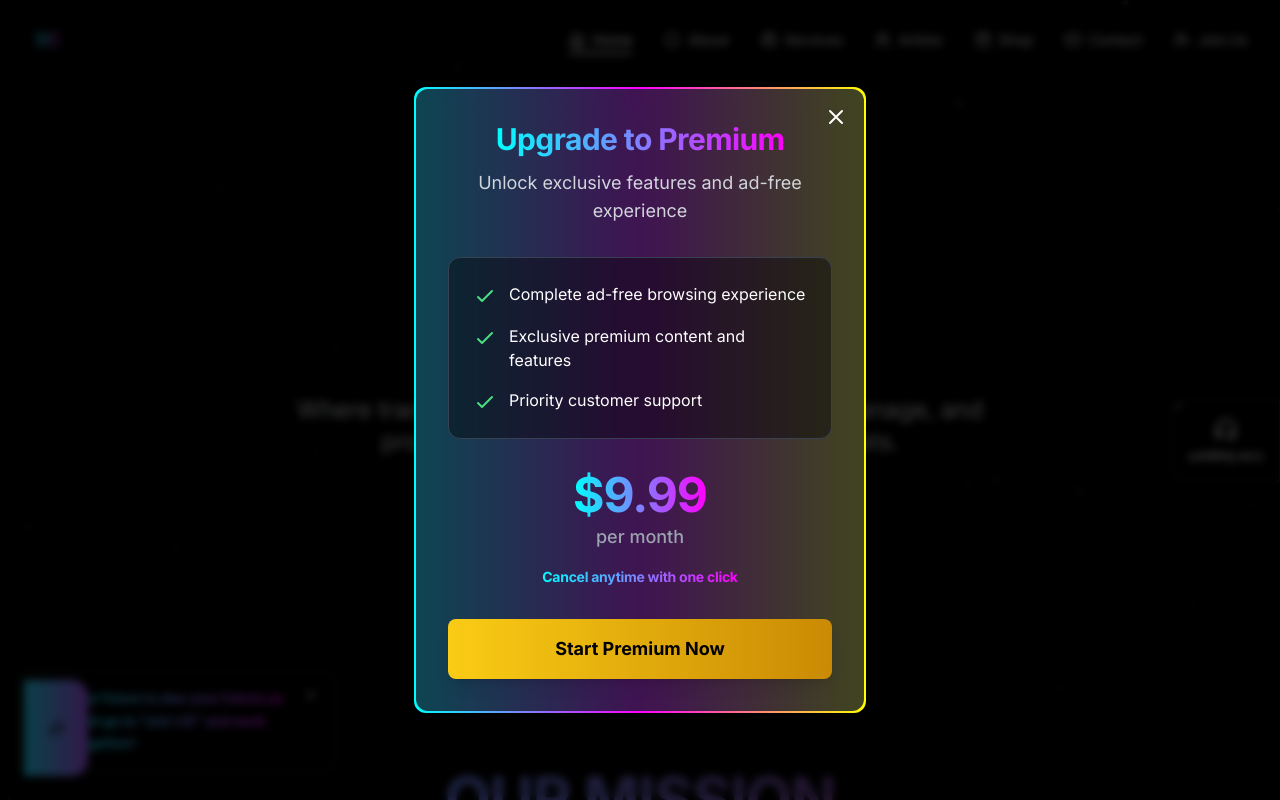
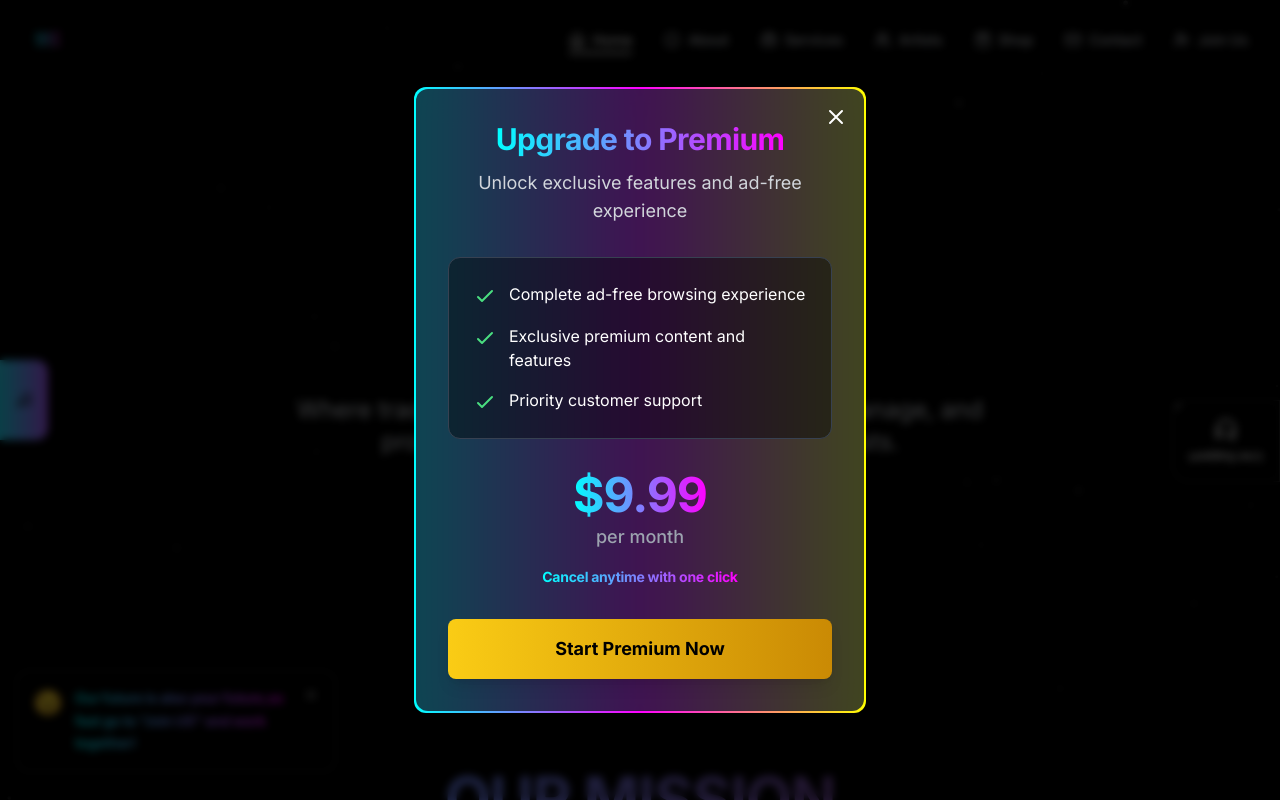
Before and after one commit to stojkeex/nxtbalkan, a Next.js app: page / in a window 1280 px wide. Shown: the top 800 px of the page. Built offline with nearby package versions, Linux system fonts and the light colour scheme.

Commit message:
floating-music-player.tsx

```diff
--- a/components/floating-music-player.tsx
+++ b/components/floating-music-player.tsx
@@ -632,13 +632,13 @@ export default function FloatingMusicPlayer() {
       )}
 
       {!isOpen && (
-        <div className="fixed bottom-4 left-4 md:bottom-6 md:left-6 z-50">
+        <div className="fixed left-0 top-1/2 -translate-y-1/2 z-50">
           <Button
             onClick={openPlayer}
-            className="w-14 h-20 md:w-16 md:h-24 rounded-r-2xl rounded-l-none bg-gradient-to-r from-cyan-400 to-purple-500 hover:from-cyan-300 hover:to-purple-400 text-black shadow-2xl hover:scale-105 hover:translate-x-2 transition-all duration-300 flex items-center justify-center relative overflow-hidden"
+            className="w-10 h-16 md:w-12 md:h-20 rounded-r-xl rounded-l-none bg-gradient-to-r from-cyan-400 to-purple-500 hover:from-cyan-300 hover:to-purple-400 text-black shadow-2xl hover:scale-105 hover:translate-x-1 transition-all duration-300 flex items-center justify-center relative overflow-hidden"
           >
             <div className="absolute inset-0 bg-gradient-to-r from-transparent via-white/20 to-transparent transform -skew-x-12 -translate-x-full group-hover:translate-x-full transition-transform duration-700"></div>
-            <Music className="h-6 w-6 md:h-8 md:w-8 relative z-10" />
+            <Music className="h-4 w-4 md:h-5 md:w-5 relative z-10" />
           </Button>
           {isPlaying && (
             <div className="absolute -top-1 -right-1 w-3 h-3 md:w-4 md:h-4 bg-green-500 rounded-full animate-ping"></div>
@@ -651,8 +651,8 @@ export default function FloatingMusicPlayer() {
           data-player="main"
           className={`fixed z-50 transition-all duration-500 ease-out ${
             isMinimized
-              ? "bottom-4 left-4 w-72 h-16 md:bottom-6 md:left-6 md:w-80 md:h-20"
-              : "inset-0 md:bottom-6 md:left-6 md:right-auto md:top-auto md:w-96 md:max-h-[80vh] md:inset-auto"
+              ? "bottom-4 left-0 w-72 h-16 md:bottom-6 md:left-0 md:w-80 md:h-20"
+              : "inset-0 md:bottom-6 md:left-0 md:right-auto md:top-auto md:w-96 md:max-h-[80vh] md:inset-auto"
           }`}
         >
           {/* Mobile Full Screen View */}
```
